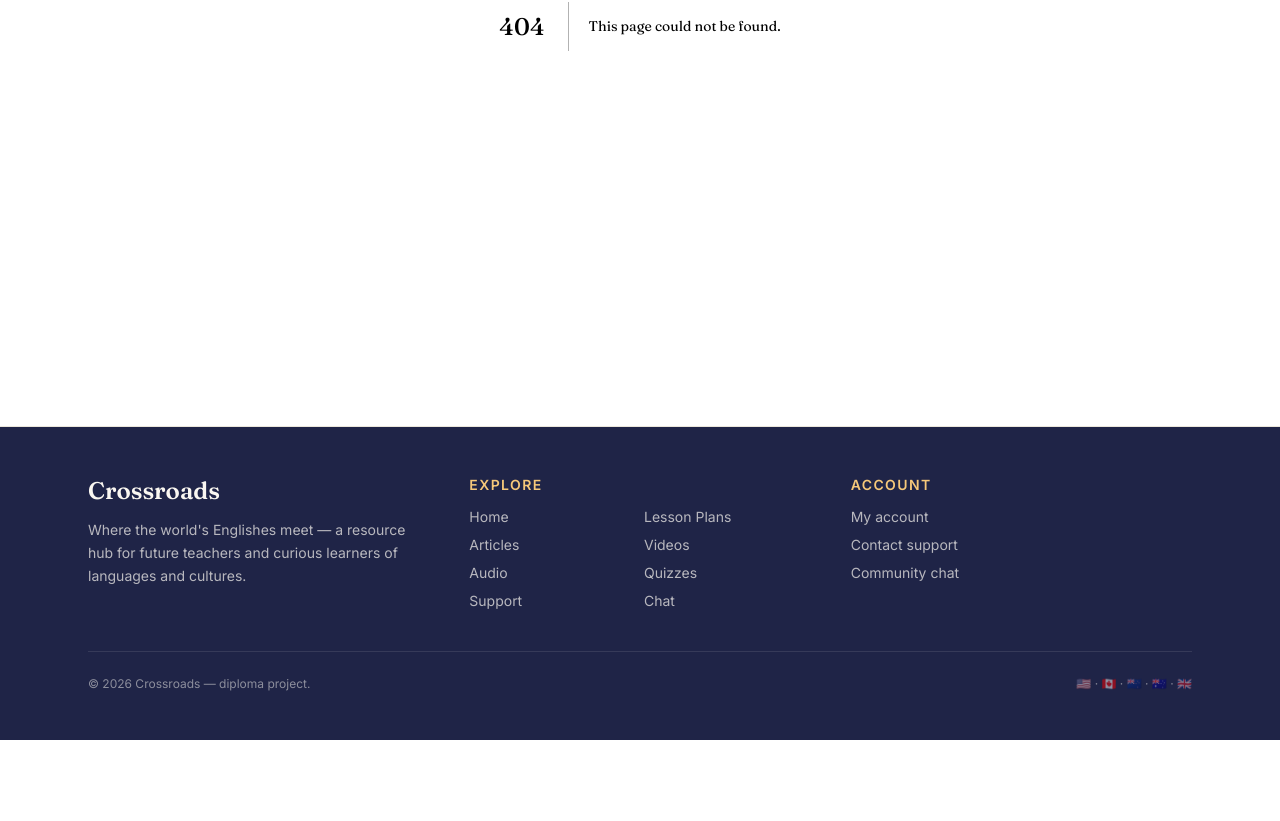
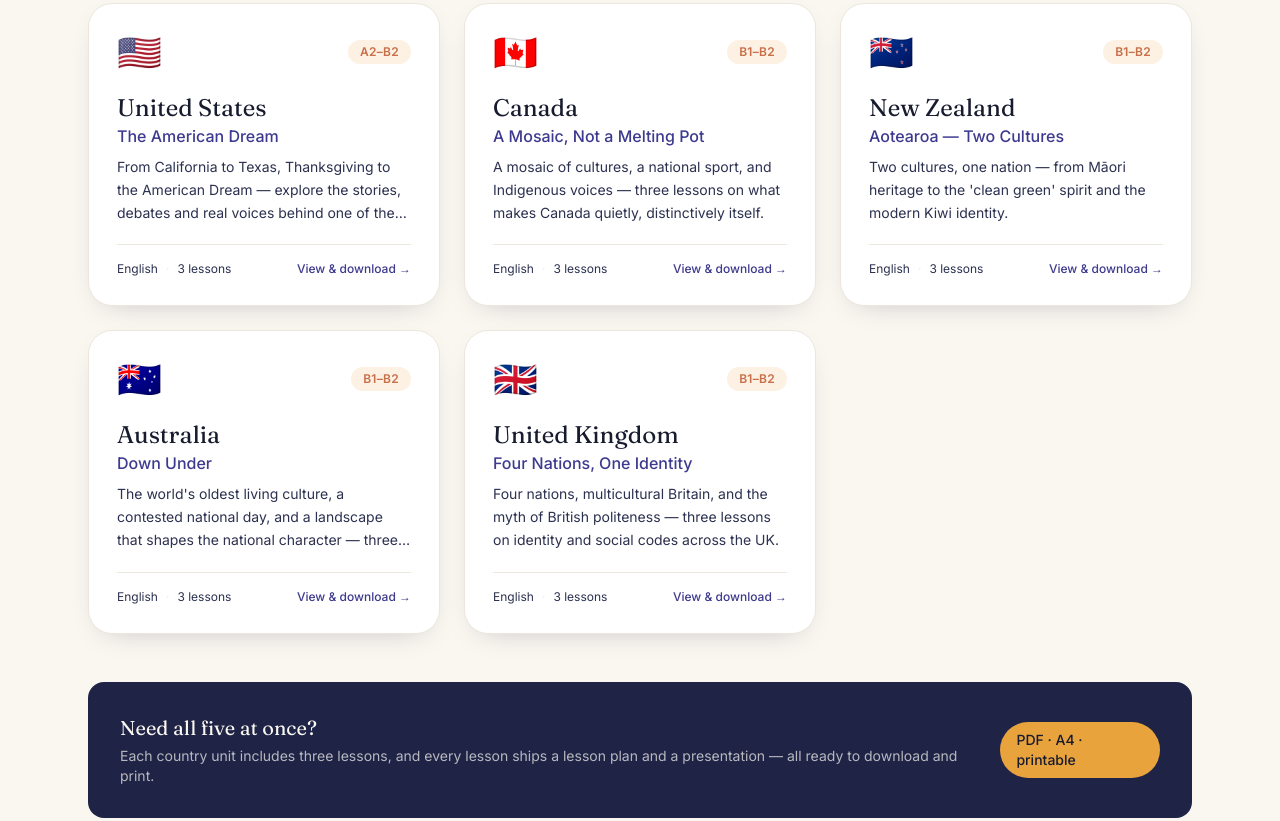
Before and after one commit to crossroads3/crossroads, a Next.js app: page /lesson-plans in a window 1280 px wide. Before the commit this address had no page. Shown: the part 439-1260 px from the top of the page. Before the commit the page ends 1179 px from the top, so only its background shows below. Built offline with nearby package versions, Linux system fonts and the light colour scheme.

Commit message:
Create page.tsx

```diff
--- /dev/null
+++ b/app/lesson-plans/page.tsx
@@ -0,0 +1,57 @@
+import Link from "next/link";
+import { countries } from "@/lib/data";
+import { PageHeader } from "@/components/PageHeader";
+
+export default function LessonPlansPage() {
+  return (
+    <>
+      <PageHeader
+        eyebrow="Lesson plans"
+        title="Five countries, five crossroads"
+        subtitle="Complete, ready-to-download lessons built around authentic cultural materials. Every country unit has three lessons — each with a lesson plan and a presentation."
+      />
+
+      <section className="mx-auto max-w-6xl px-4 py-16 sm:px-6">
+        <div className="grid gap-6 sm:grid-cols-2 lg:grid-cols-3">
+          {countries.map((c) => (
+            <Link
+              key={c.slug}
+              href={`/lesson-plans/${c.slug}`}
+              className="group flex flex-col rounded-3xl border border-mist bg-white p-7 shadow-card transition hover:-translate-y-1.5 hover:border-indigo/40"
+            >
+              <div className="flex items-center justify-between">
+                <span className="text-4xl">{c.flag}</span>
+                <span className="rounded-full bg-amber/15 px-3 py-1 text-xs font-semibold uppercase tracking-wide text-clay">
+                  {c.level}
+                </span>
+              </div>
+              <h2 className="mt-5 font-serif text-2xl text-ink group-hover:text-indigo">{c.name}</h2>
+              <p className="font-medium text-indigo">{c.theme}</p>
+              <p className="mt-2 line-clamp-3 text-sm leading-relaxed text-ink-soft">{c.summary}</p>
+              <div className="mt-5 flex items-center gap-2 border-t border-mist pt-4 text-xs text-ink-soft">
+                <span>{c.language}</span>
+                <span className="text-mist">·</span>
+                <span>{c.lessons.length} lessons</span>
+                <span className="ml-auto font-medium text-indigo">View &amp; download →</span>
+              </div>
+            </Link>
+          ))}
+        </div>
+
+        <div className="mt-12 rounded-2xl bg-indigo-deep p-8 text-cream">
+          <div className="flex flex-col items-start justify-between gap-4 sm:flex-row sm:items-center">
+            <div>
+              <h3 className="font-serif text-xl">Need all five at once?</h3>
+              <p className="mt-1 text-sm text-cream/70">
+                Each country unit includes three lessons, and every lesson ships a lesson plan and a presentation — all ready to download and print.
+              </p>
+            </div>
+            <span className="rounded-full bg-amber px-4 py-2 text-sm font-medium text-ink">
+              PDF · A4 · printable
+            </span>
+          </div>
+        </div>
+      </section>
+    </>
+  );
+}
```
